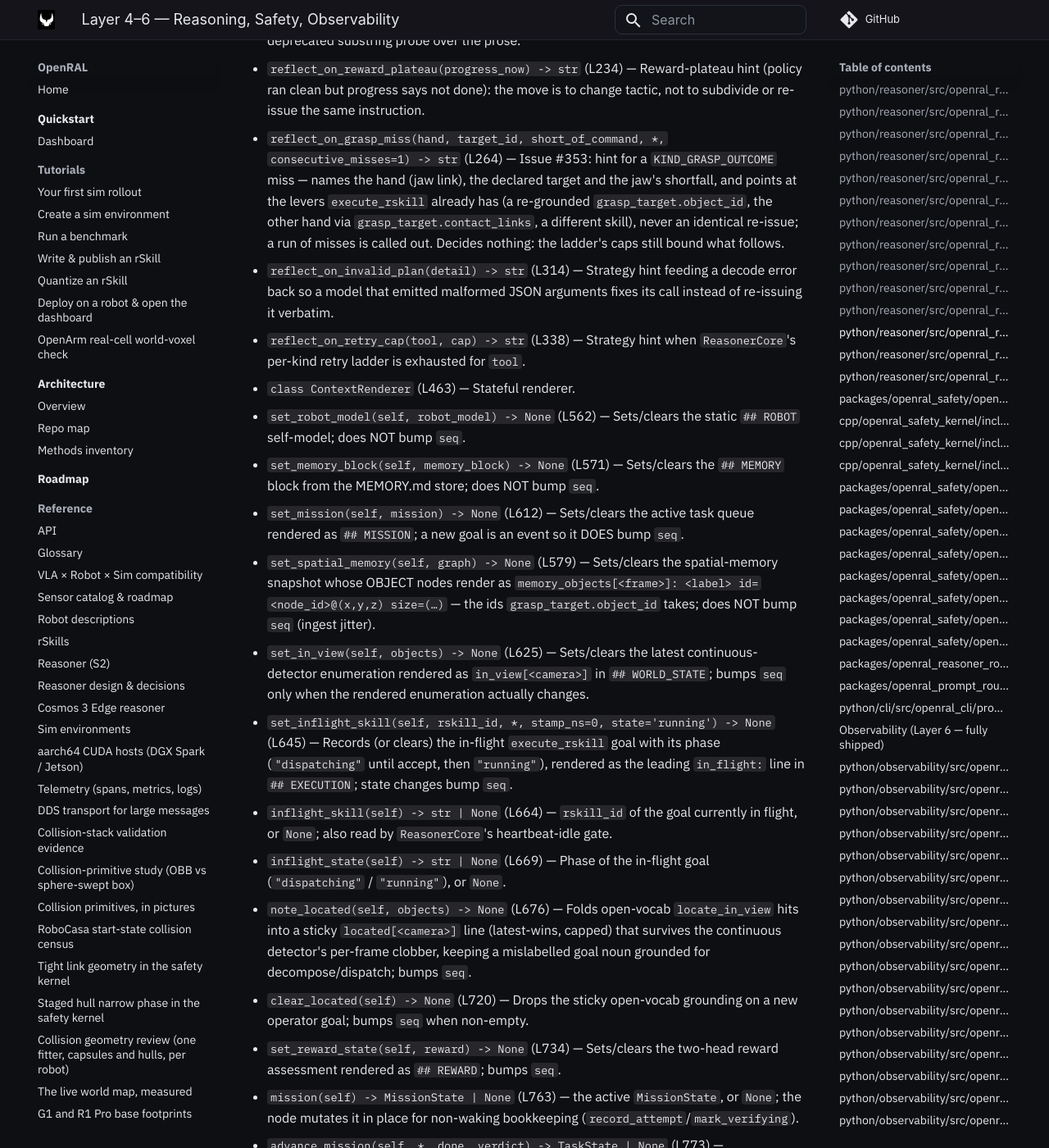
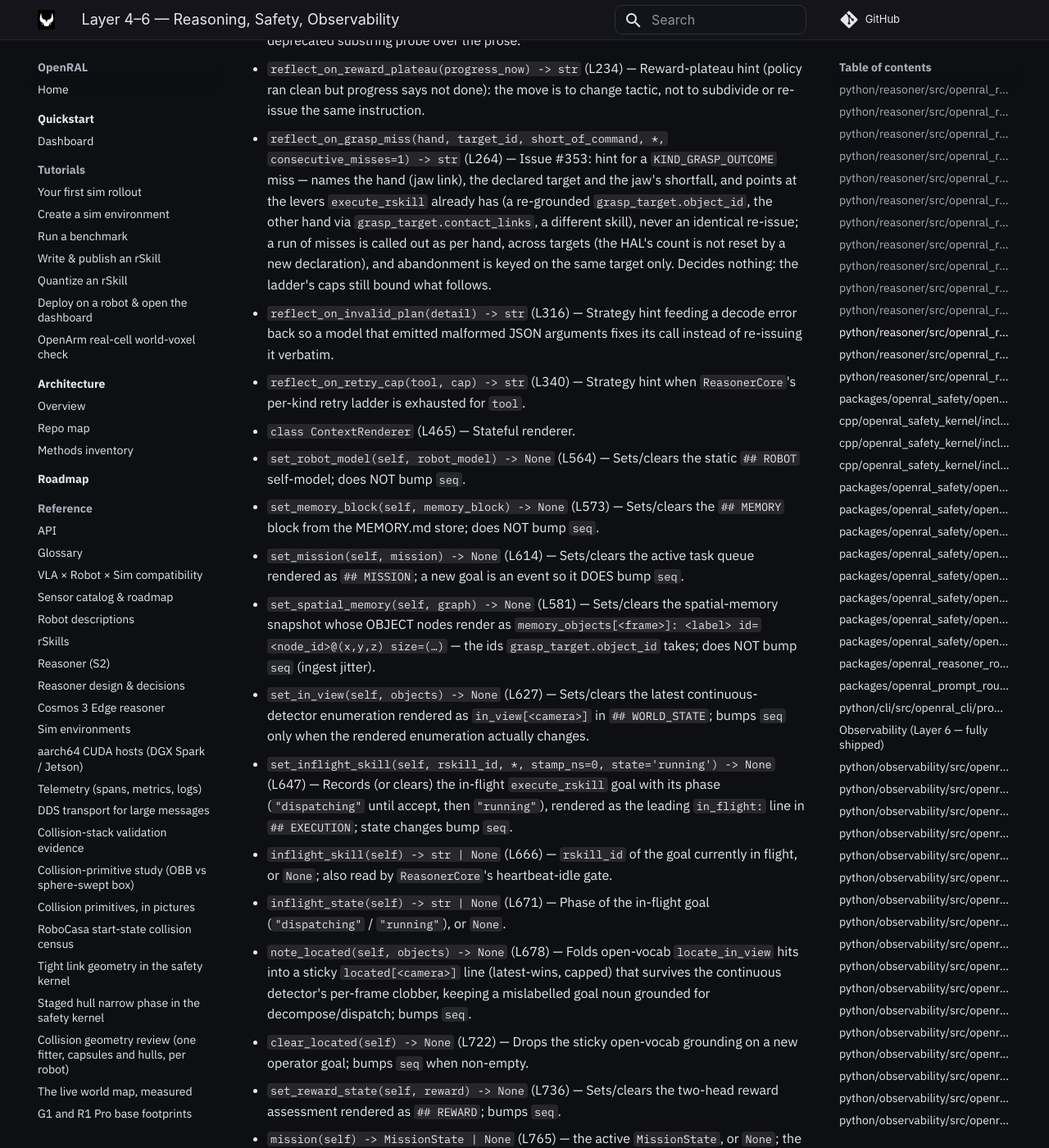
Before and after one commit to OpenRAL/openral, an MkDocs documentation site: the page built from docs/methods/06-reasoning-wam-safety-observability.md, in a window 1280 px wide and 1400 px high, scrolled down 15799 px. Shown: the whole window at 82% size. Built offline with MkDocs 1.6.1 and Material for MkDocs 9.7.7, drawn with Linux system fonts in a browser that asks for light colours; comment, search, counter and statistics services are not loaded; some of the changed text lies outside the part shown.

Commit message:
fix(reasoner): scope the grasp-miss hint's run count to the hand, not the target
consecutive_misses is the HAL's per-hand count since the last ATTACH and a
new declaration does not reset it, so a hint saying "this approach is not
working ... abandon this object" could push the LLM to drop a target that
had missed once, right after re-grounding as the hint itself advised. The
run is now called per hand (across targets) and abandonment is keyed on
repeated misses on the same target. Raised by CodeRabbit on #428.

Co-Authored-By: Claude Opus 5.5 <noreply@anthropic.com>
Claude-Session: https://claude.ai/code/session_01QEu41jfvU3cEVCvobBpW4w
Signed-off-by: Claude <noreply@anthropic.com>

```diff
--- a/docs/methods/06-reasoning-wam-safety-observability.md
+++ b/docs/methods/06-reasoning-wam-safety-observability.md
@@ -213,46 +213,46 @@ _`ContextRenderer` builds the structured text snapshot the LLM consumes per tick
 - `class FailureEventRecord` (frozen dataclass) (L74) — Failure-buffer entry; fields `source, kind, severity, evidence_json, rskill_id, trace_id, stamp_ns`.
 - `class PerceptionEventRecord` (frozen dataclass) (L91) — Perception-buffer entry; fields `kind, text, metadata_json, stamp_ns`.
 - `class PromptRecord` (frozen dataclass) (L101) — Operator-prompt-buffer entry; fields `text, metadata_json, stamp_ns, priority=DEFAULT_PROMPT_PRIORITY`. `priority` is filled by `append_prompt` from `metadata_json["priority"]` when constructed with the default sentinel.
-- `render_robot_self_model(description: RobotDescription) -> str` (L389) — Deterministic static self-model block (embodiment, dof, end-effectors, locomotion, payload, capability flags, cameras with FOV, control modes, configured joint aliases and link graph) so the LLM can judge reach/view feasibility before dispatch. Set via `ContextRenderer.set_robot_model`; rendered as `## ROBOT`.
-- `render_playbooks_block(entries: list[tuple[str, str]]) -> str` (L350) — Renders the `## PLAYBOOKS` system-prompt block from `(name—trigger, PLAYBOOK.md body)` entries; `""` when none match. Playbooks guide decisions only — every motion still goes through `execute_rskill` + the safety kernel.
+- `render_robot_self_model(description: RobotDescription) -> str` (L391) — Deterministic static self-model block (embodiment, dof, end-effectors, locomotion, payload, capability flags, cameras with FOV, control modes, configured joint aliases and link graph) so the LLM can judge reach/view feasibility before dispatch. Set via `ContextRenderer.set_robot_model`; rendered as `## ROBOT`.
+- `render_playbooks_block(entries: list[tuple[str, str]]) -> str` (L352) — Renders the `## PLAYBOOKS` system-prompt block from `(name—trigger, PLAYBOOK.md body)` entries; `""` when none match. Playbooks guide decisions only — every motion still goes through `execute_rskill` + the safety kernel.
 - `class MemoryEntry` / `class MemoryStore` (`openral_reasoner.memory`, own section below) — The self-maintained `MEMORY.md` semantic-memory model (complementary to the geometric scene graph), advisory only. Round-trips the file; renders a capped `## MEMORY` context block; applies explicit add/update/supersede/delete edits; consolidates duplicates; searches the archive. Loaded at configure by `reasoner_node._maybe_load_memory`.
 - `class ExecutionEventRecord` (frozen dataclass) (L129) — Execution-feedback buffer entry; fields `rskill_id, outcome ("ok"|"failed"), summary, reflection (failures only), stamp_ns`.
 - `class RewardStateRecord` (frozen dataclass) (L147) — Latest two-head reward assessment surfaced to the LLM: `progress` (closeness, the gated head), `success` (done-confidence, compressed, secondary), `progress_trend`, `success_trend`, `task`, `stamp_ns`. Rendered as `## REWARD` via `set_reward_state`/`_render_reward`.
 - `reflect_on_failure(outcome_state, detail, *, timed_out: bool | None = None) -> str` (L181) — Deterministic one-line strategy hint (no LLM call) turning a raw failure into a "change approach" cue. `timed_out` comes from the typed `ExecuteRskill.Result.failure_kind` when the caller has it; `None` falls back to a deprecated substring probe over the prose.
 - `reflect_on_reward_plateau(progress_now) -> str` (L234) — Reward-plateau hint (policy ran clean but progress says not done): the move is to change tactic, not to subdivide or re-issue the same instruction.
-- `reflect_on_grasp_miss(hand, target_id, short_of_command, *, consecutive_misses=1) -> str` (L264) — Issue #353: hint for a `KIND_GRASP_OUTCOME` miss — names the hand (jaw link), the declared target and the jaw's shortfall, and points at the levers `execute_rskill` already has (a re-grounded `grasp_target.object_id`, the other hand via `grasp_target.contact_links`, a different skill), never an identical re-issue; a run of misses is called out. Decides nothing: the ladder's caps still bound what follows.
-- `reflect_on_invalid_plan(detail) -> str` (L314) — Strategy hint feeding a decode error back so a model that emitted malformed JSON arguments fixes its call instead of re-issuing it verbatim.
-- `reflect_on_retry_cap(tool, cap) -> str` (L338) — Strategy hint when `ReasonerCore`'s per-kind retry ladder is exhausted for `tool`.
-- `class ContextRenderer` (L463) — Stateful renderer.
-  - `set_robot_model(self, robot_model) -> None` (L562) — Sets/clears the static `## ROBOT` self-model; does NOT bump `seq`.
-  - `set_memory_block(self, memory_block) -> None` (L571) — Sets/clears the `## MEMORY` block from the MEMORY.md store; does NOT bump `seq`.
-  - `set_mission(self, mission) -> None` (L612) — Sets/clears the active task queue rendered as `## MISSION`; a new goal is an event so it DOES bump `seq`.
-  - `set_spatial_memory(self, graph) -> None` (L579) — Sets/clears the spatial-memory snapshot whose OBJECT nodes render as `memory_objects[<frame>]: <label> id=<node_id>@(x,y,z) size=(…)` — the ids `grasp_target.object_id` takes; does NOT bump `seq` (ingest jitter).
-  - `set_in_view(self, objects) -> None` (L625) — Sets/clears the latest continuous-detector enumeration rendered as `in_view[<camera>]` in `## WORLD_STATE`; bumps `seq` only when the rendered enumeration actually changes.
-  - `set_inflight_skill(self, rskill_id, *, stamp_ns=0, state='running') -> None` (L645) — Records (or clears) the in-flight `execute_rskill` goal with its phase (`"dispatching"` until accept, then `"running"`), rendered as the leading `in_flight:` line in `## EXECUTION`; state changes bump `seq`.
-  - `inflight_skill(self) -> str | None` (L664) — `rskill_id` of the goal currently in flight, or `None`; also read by `ReasonerCore`'s heartbeat-idle gate.
-  - `inflight_state(self) -> str | None` (L669) — Phase of the in-flight goal (`"dispatching"` / `"running"`), or `None`.
-  - `note_located(self, objects) -> None` (L676) — Folds open-vocab `locate_in_view` hits into a sticky `located[<camera>]` line (latest-wins, capped) that survives the continuous detector's per-frame clobber, keeping a mislabelled goal noun grounded for decompose/dispatch; bumps `seq`.
-  - `clear_located(self) -> None` (L720) — Drops the sticky open-vocab grounding on a new operator goal; bumps `seq` when non-empty.
-  - `set_reward_state(self, reward) -> None` (L734) — Sets/clears the two-head reward assessment rendered as `## REWARD`; bumps `seq`.
-  - `mission(self) -> MissionState | None` (L763) — the active `MissionState`, or `None`; the node mutates it in place for non-waking bookkeeping (`record_attempt`/`mark_verifying`).
-  - `advance_mission(self, *, done, verdict) -> TaskState | None` (L773) — `complete_active`/`abandon_active` the active task + activate the next, bumps `seq`; `None` when the mission is finished or unset.
-  - `append_failure(self, record) -> None` (L797) — pushes a failure event onto the rolling buffer; bumps `seq`. A `GraspOutcomeEvidence` payload (issue #353) also opens (`miss`, latest per hand) or closes (`attach`) that hand's open grasp miss, rendered as a `[grasp_miss] hand=<jaw link> target=<id|-> misses=<n> — reflect: <reflect_on_grasp_miss>` line at the end of `## EXECUTION`. Open misses also drop on `clear_failures`, `set_mission` and `advance_mission` (they were about the previous task); capped at `buffer_size`.
-  - `append_execution(self, record) -> None` (L816) — Pushes a skill execution outcome onto the rolling buffer; bumps `seq` so feedback wakes an idle heartbeat.
-  - `clear_failures(self) -> None` (L830) — drops stale failure/execution context (and the open grasp misses) after `/openral/estop_cleared` so the next prompt is not poisoned by a resolved e-stop.
-  - `append_perception(self, record) -> None` (L825) — pushes a perception event onto the rolling buffer; bumps `seq`.
-  - `append_prompt(self, record) -> None` (L846) — priority-ordered insert; buffer-evicts the lowest-priority oldest entry on overflow; bumps `seq`.
-  - `render(self, *, world_state) -> str` (L889) — Returns the deterministic text snapshot for one LLM tick. `## WORLD_STATE` covers joint_state/ee_poses/battery/diagnostics plus a 3D `scene_objects[<frame>]` line (one entry per instance — label, centre, size, track — never deduped by label; a `repeated_labels:` line flags labels a bare name cannot ground), the `memory_objects[<frame>]` node-id line, and a depth-free, pixel-space `in_view[<camera>]` line (so grounding still works with RGB-only / no octomap); `note_located` hits render as a sticky `located[<camera>]` line distinct from `in_view`. `## REWARD` (when set) carries both reward heads distinctly labelled so the LLM never blurs progress (persist-vs-replan) with success (done-ness).
-  - `failures(self) -> tuple[FailureEventRecord, ...]` (L1141) — snapshot of the failure buffer (oldest first).
-  - `perception_events(self) -> tuple[PerceptionEventRecord, ...]` (L1151) — snapshot of the perception buffer (oldest first).
-  - `executions(self) -> tuple[ExecutionEventRecord, ...]` (L1146) — snapshot of the execution-feedback buffer (oldest first).
-  - `prompts(self) -> tuple[PromptRecord, ...]` (L1156) — snapshot of the prompt buffer (oldest first).
-  - `seq(self) -> int` (L1161) — monotonic mutation counter `ReasonerCore` uses to short-circuit a heartbeat tick when nothing has changed since the last successful tick.
-  - `drain_prompts(self, *, seen=None) -> tuple[PromptRecord, ...]` (L1175) — Pull-once, priority-desc + arrival-asc order; does NOT bump `seq`. `seen` drains only those records by identity, so a prompt that arrived mid-LLM-call and was never rendered survives for the next tick.
-- module constant `_PROMPT_EXCLUDED_FIELDS: frozenset[str]` (L1239) — evidence fields `_summarise_evidence_json` drops by role rather than length (currently `{"joint_positions_rad"}`, useless to a planner).
-- module constant `_PROMPT_FIELD_BUDGET: int = 48` (L1245) — char backstop past which `_summarise_evidence_json` drops a field and discloses it as `+<field>[<n>]`.
-- `_decode_evidence(payload) -> FailureEvidence | None` (L1279) — Decode a `FailureTrigger.evidence_json` through the union; `None` for an empty or rejected payload (the failure line still shows it raw). Used by `append_failure`.
-- `_summarise_evidence_json(payload) -> str` — Decode the FailureEvidence union and produce a one-line, 120-char-truncated summary; a field named in `_PROMPT_EXCLUDED_FIELDS` or past the `_PROMPT_FIELD_BUDGET` backstop is dropped and disclosed as `+<field>[<n>]`. Exclusion is by role, not length, so identity fields survive truncation instead of noise fields. (L1293)
+- `reflect_on_grasp_miss(hand, target_id, short_of_command, *, consecutive_misses=1) -> str` (L264) — Issue #353: hint for a `KIND_GRASP_OUTCOME` miss — names the hand (jaw link), the declared target and the jaw's shortfall, and points at the levers `execute_rskill` already has (a re-grounded `grasp_target.object_id`, the other hand via `grasp_target.contact_links`, a different skill), never an identical re-issue; a run of misses is called out as per hand, across targets (the HAL's count is not reset by a new declaration), and abandonment is keyed on the same target only. Decides nothing: the ladder's caps still bound what follows.
+- `reflect_on_invalid_plan(detail) -> str` (L316) — Strategy hint feeding a decode error back so a model that emitted malformed JSON arguments fixes its call instead of re-issuing it verbatim.
+- `reflect_on_retry_cap(tool, cap) -> str` (L340) — Strategy hint when `ReasonerCore`'s per-kind retry ladder is exhausted for `tool`.
+- `class ContextRenderer` (L465) — Stateful renderer.
+  - `set_robot_model(self, robot_model) -> None` (L564) — Sets/clears the static `## ROBOT` self-model; does NOT bump `seq`.
+  - `set_memory_block(self, memory_block) -> None` (L573) — Sets/clears the `## MEMORY` block from the MEMORY.md store; does NOT bump `seq`.
+  - `set_mission(self, mission) -> None` (L614) — Sets/clears the active task queue rendered as `## MISSION`; a new goal is an event so it DOES bump `seq`.
+  - `set_spatial_memory(self, graph) -> None` (L581) — Sets/clears the spatial-memory snapshot whose OBJECT nodes render as `memory_objects[<frame>]: <label> id=<node_id>@(x,y,z) size=(…)` — the ids `grasp_target.object_id` takes; does NOT bump `seq` (ingest jitter).
+  - `set_in_view(self, objects) -> None` (L627) — Sets/clears the latest continuous-detector enumeration rendered as `in_view[<camera>]` in `## WORLD_STATE`; bumps `seq` only when the rendered enumeration actually changes.
+  - `set_inflight_skill(self, rskill_id, *, stamp_ns=0, state='running') -> None` (L647) — Records (or clears) the in-flight `execute_rskill` goal with its phase (`"dispatching"` until accept, then `"running"`), rendered as the leading `in_flight:` line in `## EXECUTION`; state changes bump `seq`.
+  - `inflight_skill(self) -> str | None` (L666) — `rskill_id` of the goal currently in flight, or `None`; also read by `ReasonerCore`'s heartbeat-idle gate.
+  - `inflight_state(self) -> str | None` (L671) — Phase of the in-flight goal (`"dispatching"` / `"running"`), or `None`.
+  - `note_located(self, objects) -> None` (L678) — Folds open-vocab `locate_in_view` hits into a sticky `located[<camera>]` line (latest-wins, capped) that survives the continuous detector's per-frame clobber, keeping a mislabelled goal noun grounded for decompose/dispatch; bumps `seq`.
+  - `clear_located(self) -> None` (L722) — Drops the sticky open-vocab grounding on a new operator goal; bumps `seq` when non-empty.
+  - `set_reward_state(self, reward) -> None` (L736) — Sets/clears the two-head reward assessment rendered as `## REWARD`; bumps `seq`.
+  - `mission(self) -> MissionState | None` (L765) — the active `MissionState`, or `None`; the node mutates it in place for non-waking bookkeeping (`record_attempt`/`mark_verifying`).
+  - `advance_mission(self, *, done, verdict) -> TaskState | None` (L775) — `complete_active`/`abandon_active` the active task + activate the next, bumps `seq`; `None` when the mission is finished or unset.
+  - `append_failure(self, record) -> None` (L799) — pushes a failure event onto the rolling buffer; bumps `seq`. A `GraspOutcomeEvidence` payload (issue #353) also opens (`miss`, latest per hand) or closes (`attach`) that hand's open grasp miss, rendered as a `[grasp_miss] hand=<jaw link> target=<id|-> misses=<n> — reflect: <reflect_on_grasp_miss>` line at the end of `## EXECUTION`. Open misses also drop on `clear_failures`, `set_mission` and `advance_mission` (they were about the previous task); capped at `buffer_size`.
+  - `append_execution(self, record) -> None` (L818) — Pushes a skill execution outcome onto the rolling buffer; bumps `seq` so feedback wakes an idle heartbeat.
+  - `clear_failures(self) -> None` (L832) — drops stale failure/execution context (and the open grasp misses) after `/openral/estop_cleared` so the next prompt is not poisoned by a resolved e-stop.
+  - `append_perception(self, record) -> None` (L827) — pushes a perception event onto the rolling buffer; bumps `seq`.
+  - `append_prompt(self, record) -> None` (L848) — priority-ordered insert; buffer-evicts the lowest-priority oldest entry on overflow; bumps `seq`.
+  - `render(self, *, world_state) -> str` (L891) — Returns the deterministic text snapshot for one LLM tick. `## WORLD_STATE` covers joint_state/ee_poses/battery/diagnostics plus a 3D `scene_objects[<frame>]` line (one entry per instance — label, centre, size, track — never deduped by label; a `repeated_labels:` line flags labels a bare name cannot ground), the `memory_objects[<frame>]` node-id line, and a depth-free, pixel-space `in_view[<camera>]` line (so grounding still works with RGB-only / no octomap); `note_located` hits render as a sticky `located[<camera>]` line distinct from `in_view`. `## REWARD` (when set) carries both reward heads distinctly labelled so the LLM never blurs progress (persist-vs-replan) with success (done-ness).
+  - `failures(self) -> tuple[FailureEventRecord, ...]` (L1143) — snapshot of the failure buffer (oldest first).
+  - `perception_events(self) -> tuple[PerceptionEventRecord, ...]` (L1153) — snapshot of the perception buffer (oldest first).
+  - `executions(self) -> tuple[ExecutionEventRecord, ...]` (L1148) — snapshot of the execution-feedback buffer (oldest first).
+  - `prompts(self) -> tuple[PromptRecord, ...]` (L1158) — snapshot of the prompt buffer (oldest first).
+  - `seq(self) -> int` (L1163) — monotonic mutation counter `ReasonerCore` uses to short-circuit a heartbeat tick when nothing has changed since the last successful tick.
+  - `drain_prompts(self, *, seen=None) -> tuple[PromptRecord, ...]` (L1177) — Pull-once, priority-desc + arrival-asc order; does NOT bump `seq`. `seen` drains only those records by identity, so a prompt that arrived mid-LLM-call and was never rendered survives for the next tick.
+- module constant `_PROMPT_EXCLUDED_FIELDS: frozenset[str]` (L1241) — evidence fields `_summarise_evidence_json` drops by role rather than length (currently `{"joint_positions_rad"}`, useless to a planner).
+- module constant `_PROMPT_FIELD_BUDGET: int = 48` (L1247) — char backstop past which `_summarise_evidence_json` drops a field and discloses it as `+<field>[<n>]`.
+- `_decode_evidence(payload) -> FailureEvidence | None` (L1281) — Decode a `FailureTrigger.evidence_json` through the union; `None` for an empty or rejected payload (the failure line still shows it raw). Used by `append_failure`.
+- `_summarise_evidence_json(payload) -> str` — Decode the FailureEvidence union and produce a one-line, 120-char-truncated summary; a field named in `_PROMPT_EXCLUDED_FIELDS` or past the `_PROMPT_FIELD_BUDGET` backstop is dropped and disclosed as `+<field>[<n>]`. Exclusion is by role, not length, so identity fields survive truncation instead of noise fields. (L1295)
 - `_extract_priority(metadata_json) -> int` — Parse a top-level `priority` field out of a PromptStamped's metadata; returns `DEFAULT_PROMPT_PRIORITY` on missing / malformed / non-int payload.
 
 ### `python/reasoner/src/openral_reasoner/core.py`
```
Also changed, not shown: 2 other files.
